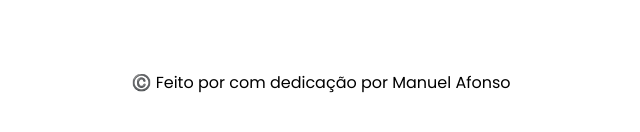
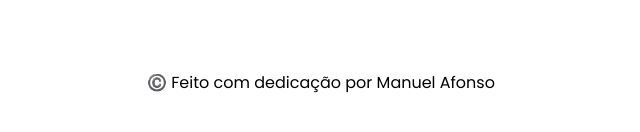
Before and after one commit to ManuelPauloAfonso/vogal_js, a plain HTML site: page index.html in a window 1280 px wide. Shown: the part 608-740 px from the top of the page, 319-959 px from the left. Drawn offline with Linux system fonts and the light colour scheme.

Commit message:
initial commit

```diff
--- a/index.html
+++ b/index.html
@@ -32,7 +32,7 @@
         </form>
     </section>
     <footer>
-        <p>©️ Feito por com dedicação por <a href="" class="name" >Manuel Afonso</a></p>
+        <p>©️ Feito  com dedicação por <a href="" class="name" >Manuel Afonso</a></p>
     </footer>
 
 </body>
```
